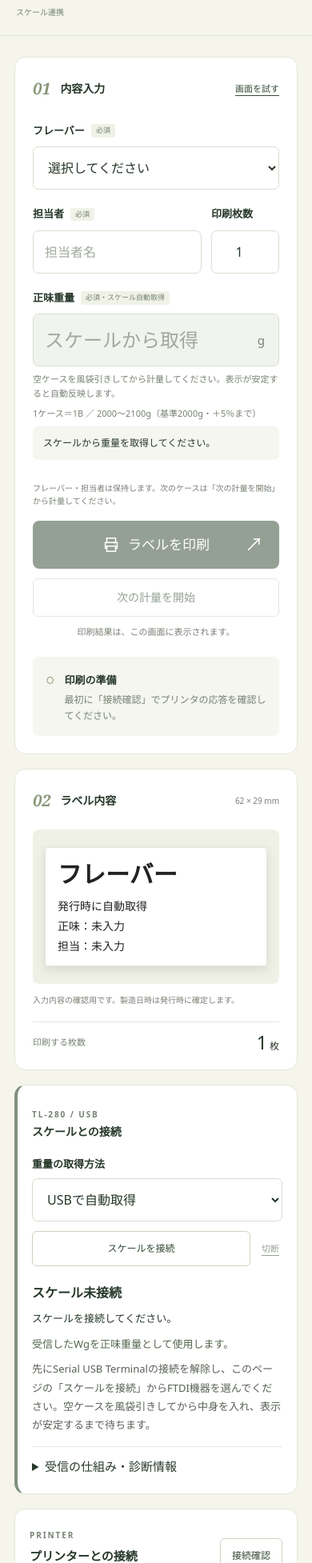
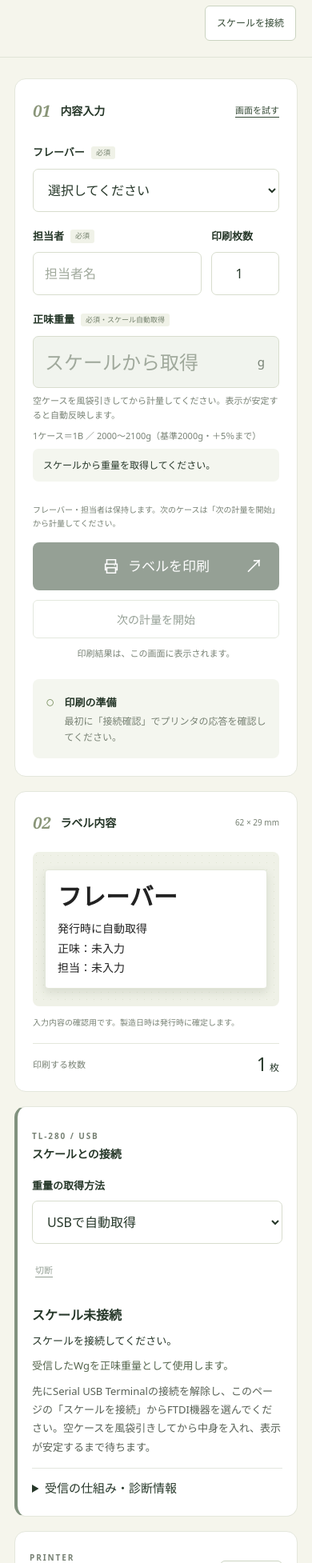
Before and after one commit to aishunrai/imo-gelato-print-station, a website: page apps/label-print/public/index.html in a window 390 px wide. Shown: the part 46-2000 px from the top of the page at 80% size. Drawn offline with Linux system fonts and the light colour scheme.

Commit message:
Move scale connection control to the header

```diff
--- a/apps/label-print/public/app.bundle.js
+++ b/apps/label-print/public/app.bundle.js
@@ -464,6 +464,7 @@ function usableScaleWeight() { try { scaleSession.snapshot(); return true; } cat
 function renderScale({preview = false} = {}) {
   text('scale-diagnostics',scaleDiagnostic);
   $('scale-card').dataset.state=scaleSession.connected ? 'connected' : 'disconnected';
+  $('header-scale-status').hidden = !scaleSession.connected;
   text('scale-title',scaleConnecting ? 'スケールに接続しています…' : demo ? '画面確認モード' : scaleSession.connected ? 'スケール接続済み' : 'スケール未接続');
   text('scale-message',demo ? 'USBの受信値は使用せず、重量を手入力して画面を確認できます。' : scaleMode==='manual' ? '手入力で発行します。スケールの受信値は採用しません。' : scaleSession.reason);
   text('scale-tare',scaleSession.reading ? `風袋 ${scaleSession.reading.tareG} g ／ ${new Date(scaleSession.reading.receivedAt).toLocaleTimeString('ja-JP')} 受信` : '受信したWgを正味重量として使用します。');
--- a/apps/label-print/public/app.mjs
+++ b/apps/label-print/public/app.mjs
@@ -33,6 +33,7 @@ function usableScaleWeight() { try { scaleSession.snapshot(); return true; } cat
 function renderScale({preview = false} = {}) {
   text('scale-diagnostics',scaleDiagnostic);
   $('scale-card').dataset.state=scaleSession.connected ? 'connected' : 'disconnected';
+  $('header-scale-status').hidden = !scaleSession.connected;
   text('scale-title',scaleConnecting ? 'スケールに接続しています…' : demo ? '画面確認モード' : scaleSession.connected ? 'スケール接続済み' : 'スケール未接続');
   text('scale-message',demo ? 'USBの受信値は使用せず、重量を手入力して画面を確認できます。' : scaleMode==='manual' ? '手入力で発行します。スケールの受信値は採用しません。' : scaleSession.reason);
   text('scale-tare',scaleSession.reading ? `風袋 ${scaleSession.reading.tareG} g ／ ${new Date(scaleSession.reading.receivedAt).toLocaleTimeString('ja-JP')} 受信` : '受信したWgを正味重量として使用します。');
--- a/apps/label-print/public/index.html
+++ b/apps/label-print/public/index.html
@@ -9,10 +9,10 @@
   <link rel="stylesheet" href="styles.css?v=20261030-label-v3">
   <link rel="stylesheet" href="weight.css?v=20261030-label-v3">
   <link rel="stylesheet" href="cloud.css?v=20261030-label-v3">
-  <link rel="stylesheet" href="scale.css?v=20261030-next-measure">
+  <link rel="stylesheet" href="scale.css?v=20261030-topbar-scale">
 </head>
 <body>
-  <header class="topbar"><h1 class="site-title"><a class="brand" href="./">いもんね ジェラートラベル印刷</a></h1><span class="edition">スケール連携</span></header>
+  <header class="topbar"><h1 class="site-title"><a class="brand" href="./">いもんね ジェラートラベル印刷</a></h1><div class="topbar-scale"><span id="header-scale-status" class="header-scale-status" role="status" aria-live="polite" hidden>接続済み</span><button id="scale-connect" class="secondary" type="button">スケールを接続</button></div></header>
   <main>
       <section class="card form-card" aria-labelledby="form-title">
         <div class="card-heading"><h2 id="form-title"><span class="step">01</span>内容入力</h2><button id="demo-toggle" class="text-button" type="button" aria-pressed="false">画面を試す</button></div>
@@ -52,7 +52,7 @@
       <aside class="aside" aria-label="機器との接続">
         <section id="scale-card" class="card scale-card" aria-labelledby="scale-heading" data-state="disconnected">
           <div class="card-heading"><div><span class="eyebrow">TL-280 / USB</span><h2 id="scale-heading">スケールとの接続</h2></div><span class="scale-badge">正味重量 Wg</span></div>
-          <div class="scale-toolbar"><div class="scale-mode"><label for="weight-mode">重量の取得方法</label><select id="weight-mode"><option value="usb">USBで自動取得</option><option value="manual">手入力</option></select></div><div class="scale-buttons"><button id="scale-connect" class="secondary" type="button">スケールを接続</button><button id="scale-disconnect" class="text-button" type="button">切断</button></div></div>
+          <div class="scale-toolbar"><div class="scale-mode"><label for="weight-mode">重量の取得方法</label><select id="weight-mode"><option value="usb">USBで自動取得</option><option value="manual">手入力</option></select></div><div class="scale-buttons"><button id="scale-disconnect" class="text-button" type="button">切断</button></div></div>
           <strong id="scale-title" role="status" aria-live="polite">スケール未接続</strong><p id="scale-message" role="status" aria-live="polite">スケールを接続してください。</p><p id="scale-tare" class="scale-meta">受信したWgを正味重量として使用します。</p>
           <p class="scale-help">先にSerial USB Terminalの接続を解除し、このページの「スケールを接続」からFTDI機器を選んでください。空ケースを風袋引きしてから中身を入れ、表示が安定するまで待ちます。</p>
           <details><summary>受信の仕組み・診断情報</summary><p id="scale-support"></p><p>TL-280は安定した計量結果を送ります。重量が連続して動く表示ではありません。受信から30秒経過、画面を離れたとき、印刷開始時、USB切断時は重量を解除します。次のケースは「次の計量を開始」を押して載せ替え・再計量してください。物を下ろしたことは自動検出できません。</p><p>風袋量Ptは確認用です。Wgから二重に差し引きません。端末がUSBをChromeへ渡せない場合は直接受信できないため、下の情報を共有してください。</p><pre id="scale-diagnostics">まだ受信していません。</pre></details>
@@ -80,6 +80,6 @@
     <p id="storage-note" class="storage-note" hidden>端末内の保存ができません。履歴の保存先を確認してから印刷してください。</p>
     <footer><span>いもんね / GELATO WORKSHOP</span><span>ラベル印刷 v0.7.1</span></footer>
   </main>
-  <script defer src="app.bundle.js?v=20261030-label-v3"></script>
+  <script defer src="app.bundle.js?v=20261030-topbar-scale"></script>
 </body>
 </html>
--- a/apps/label-print/public/scale.css
+++ b/apps/label-print/public/scale.css
@@ -2,7 +2,9 @@
 .topbar{height:auto;min-height:88px;gap:20px;padding-top:20px;padding-bottom:20px}
 .site-title{margin:0;font:inherit;line-height:1.4}
 .brand{font-size:clamp(18px,2.1vw,23px);letter-spacing:.02em}
-.edition{flex-shrink:0}
+.topbar-scale{display:flex;align-items:center;justify-content:flex-end;gap:12px;flex-shrink:0}
+.topbar-scale .secondary{min-height:44px;white-space:nowrap}
+.header-scale-status{color:#426d46;font-size:13px;font-weight:600;white-space:nowrap}
 .trial-banner{padding:14px 18px;margin:0 0 24px;background:#edf1e9;border:1px solid #d7dfd1;border-radius:10px;font-size:13px;line-height:1.8}
 .trial-banner a{color:#354a36;display:inline-block;margin-left:12px;font-weight:600}
 .form-card{width:100%}
@@ -54,8 +56,8 @@
   .scale-badge{display:none}
 }
 @media(max-width:699px){
-  .topbar{align-items:flex-start;flex-direction:column;gap:8px}
-  .edition{max-width:none;text-align:left}
+  .topbar{align-items:stretch;flex-direction:column;gap:8px}
+  .topbar-scale{align-self:flex-end}
   .brand{font-size:18px}
   .trial-banner a{margin-left:0;display:block}
   #label-form{grid-template-columns:1fr}
```
